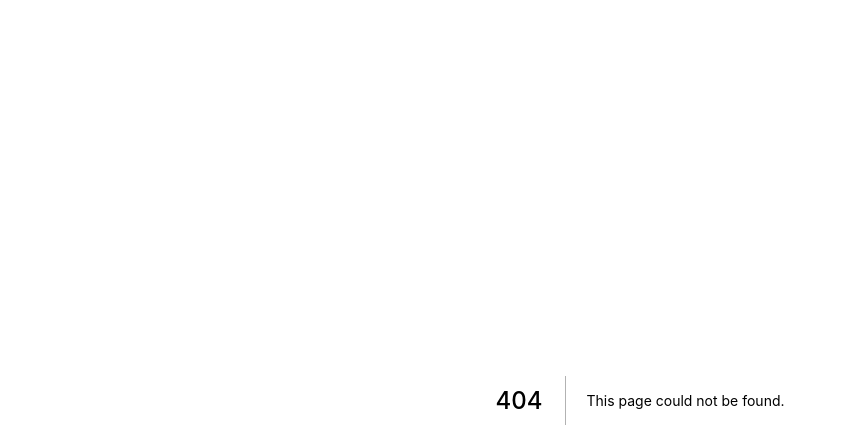
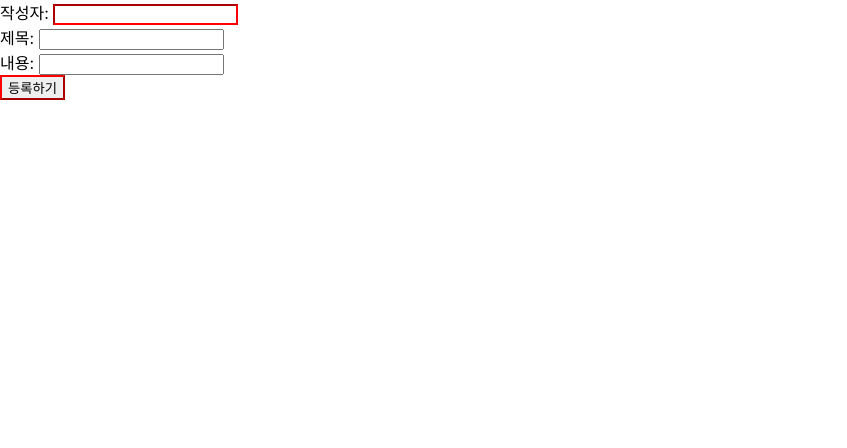
Before and after one commit to nwd0907/codecamp-frontend-08, a Next.js app in the folder class/: page /09-01-boards/new in a window 1280 px wide. Before the commit this address had no page. Shown: the top 448 px of the page, without its empty margins (0-847 px from the left). Built offline with nearby package versions, Linux system fonts and the light colour scheme.

Commit message:
Update BoardEdit-2

```diff
--- /dev/null
+++ b/class/pages/09-01-boards/new/index.js
@@ -0,0 +1,5 @@
+import BoardWrite from "../../../src/components/units/board/09-write/BoardWrite.container"
+
+export default function GraphqlMutationPage(){
+    return <BoardWrite isEdit={false} />
+}
--- a/class/src/components/units/board/08-write/BoardWrite.container.js
+++ b/class/src/components/units/board/09-write/BoardWrite.container.js
@@ -24,20 +24,20 @@ export default function BoardWrite(props){
         })
         console.log(result)
         console.log(result.data.createBoard.message)
-        router.push(`/08-05-boards/${result.data.createBoard.number}`)
+        router.push(`/09-01-boards/${result.data.createBoard.number}`)
     }
 
     const onClickUpdate = async () => {
+        const myVariables = { number: Number(router.query.number) }
+        if(writer) myVariables.writer = writer
+        if(title) myVariables.title = title
+        if(contents) myVariables.contents = contents
+
         const result = await updateBoard({
-            variables: {
-                number: Number(router.query.number),
-                writer: writer,
-                title: title,
-                contents: contents
-            }
+            variables: myVariables
         })
-        router.push(`/08-05-boards/${result.data.updateBoard.number}`)
-        // router.push(`/08-05-boards/${router.query.number}`) => 이것도 가능!!
+        router.push(`/09-01-boards/${result.data.updateBoard.number}`)
+        // router.push(`/09-01-boards/${router.query.number}`) => 이것도 가능!!
     }
 
     const onChangeWriter = (event) => {
@@ -70,6 +70,7 @@ export default function BoardWrite(props){
             onChangeContents={onChangeContents}
             mycolor={mycolor}
             isEdit={props.isEdit}
+            data={props.data}
         />
     )
 }
--- /dev/null
+++ b/class/src/components/units/board/09-write/BoardWrite.presenter.js
@@ -0,0 +1,19 @@
+import * as S from './BoardWrite.styles'
+// import QQQ, {RedInput} from './BoardWrite.styles'
+
+export default function BoardWriteUI(props){
+    return (
+        <>
+            작성자: <S.RedInput type="text" onChange={props.onChangeWriter} defaultValue={props.data?.fetchBoard.writer} /><br />
+            제목: <input type="text" onChange={props.onChangeTitle} defaultValue={props.data?.fetchBoard.title} /><br />
+            내용: <input type="text" onChange={props.onChangeContents} defaultValue={props.data?.fetchBoard.contents} /><br />
+            <S.RedButton
+                qqq={props.mycolor}
+                onClick={props.isEdit ? props.onClickUpdate : props.onClickCreate}
+            >
+                {props.isEdit ? "수정하기" : "등록하기"}
+            </S.RedButton>
+        </>
+    )
+
+}
--- /dev/null
+++ b/class/src/components/units/board/09-write/BoardWrite.queries.js
@@ -0,0 +1,21 @@
+import { gql } from '@apollo/client'
+
+export const CREATE_BOARD = gql`
+    mutation createBoard($writer: String, $title: String, $contents: String) {
+        createBoard(writer: $writer, title: $title, contents: $contents){
+            _id
+            number
+            message
+        }
+    }
+`
+
+export const UPDATE_BOARD = gql`
+    mutation updateBoard($number: Int, $writer: String, $title: String, $contents: String){
+        updateBoard(number: $number, writer: $writer, title: $title, contents: $contents){
+            _id
+            number
+            message
+        }
+    }
+`
--- /dev/null
+++ b/class/src/components/units/board/09-write/BoardWrite.styles.js
@@ -0,0 +1,15 @@
+import styled from '@emotion/styled'
+
+export const RedInput = styled.input`
+    border-color: red;
+`
+
+export const RedButton = styled.button`
+    border-color: red;
+
+    background-color: ${(props) => props.qqq ? "yellow" : "default"};
+`
+
+// export default function QQQ(){
+
+// }
```
Also changed, not shown: class/pages/09-01-boards/[number]/edit/index.js (added, +24 -0 lines), class/pages/09-01-boards/[number]/index.js (added, +37 -0 lines).
